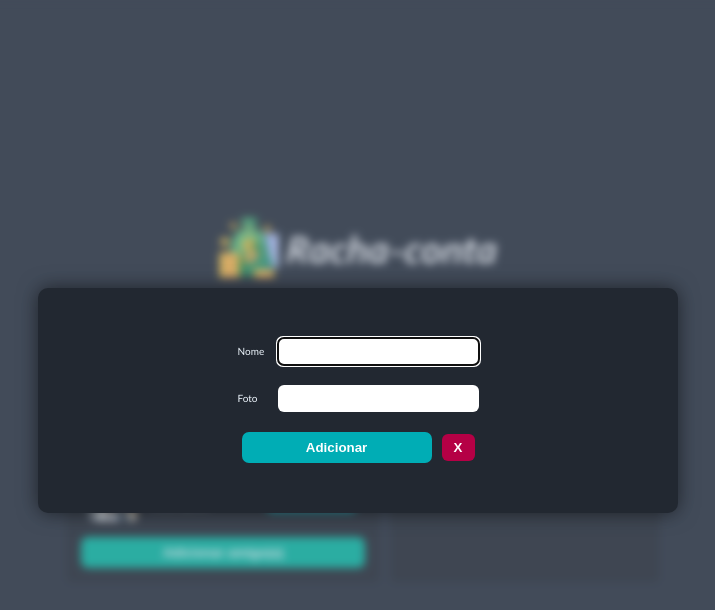
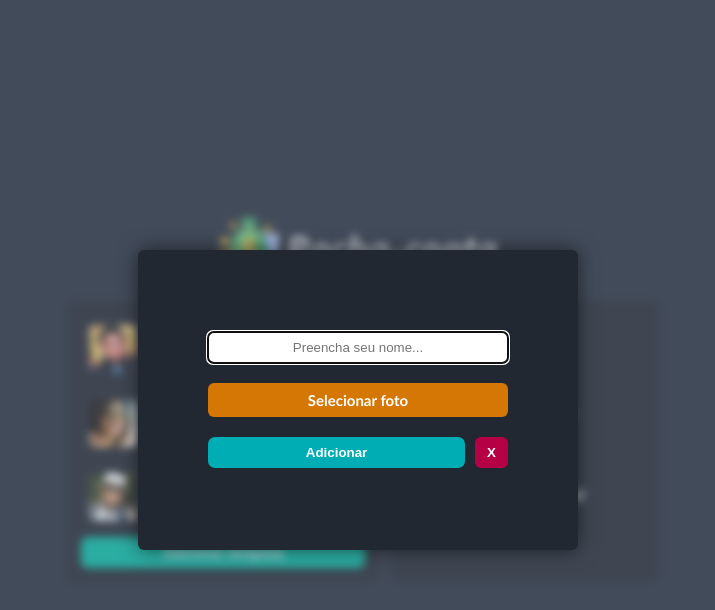
Before and after one commit to DanThug/app-racha-conta, a React (Vite) app: page / in a window 1280 px wide. Both pictures are taken after a click on the button "Adicionar amigo(a)". Shown: the top 610 px of the page, without its empty margins (282-997 px from the left). Built offline with nearby package versions, Linux system fonts and the light colour scheme.

Commit message:
add envio de imagem

```diff
--- a/src/FriendBill.jsx
+++ b/src/FriendBill.jsx
@@ -23,11 +23,11 @@ const FriendBill = ({ selectedFriend, setfriendsList }) => {
                     <h2>Rache a conta com {selectedFriend.name}</h2>
                     <div>
                         <span>Valor total</span>
-                        <input type="number" name="totalBill" id="" />
+                        <input type="number" name="totalBill" placeholder="60"/>
                     </div>
                     <div>
                         <span>Seus gastos</span>
-                        <input type="number" name="mySpend" id="" />
+                        <input type="number" name="mySpend" placeholder="25"/>
                     </div>
                     <div>
                         <span>Quem Vai pagar?</span>
--- a/src/ModalAddFriend.css
+++ b/src/ModalAddFriend.css
@@ -16,13 +16,10 @@
 .modal-add-friend-container {
     z-index: 1;
     display: flex;
-    justify-content: space-between;
+    justify-content: center;
     align-items: center;
     flex-direction: column;
-    border-radius: 10px;
-    width: 50%;
-    padding: 50px;
-    height: auto;
+    height: 300px;
     color: aliceblue;
     font-family: 'Gill Sans', 'Gill Sans MT', Calibri, 'Trebuchet MS', sans-serif;
     background-color: #222831;
@@ -30,20 +27,39 @@
     box-shadow: 0px 0px 20px 0px rgba(0,0,0,0.55);
 }
 
+.input-add-name {
+    padding: 0.8rem 1.2rem;
+    border: none;
+    border-radius: 6px;
+    width: 100%;
+    text-align: center;
+}
+
+.input-add-name::placeholder {
+    text-align: center;
+}
+
 .modal-add-friend-container div {
     display: flex;
     align-items: center;
     flex-direction: row;
+    width: 400px;
+    padding: 0 5rem;
+}
+
+.modal-add-friend-container:first-child {
+    padding: 20px;
 }
 
 .modal-add-friend-container div span {
     min-width: 40px;
 }
 
-.modal-add-friend-container input {
-    padding: 0.6rem 1.2rem;
+.modal-add-friend-container {
+    padding: 0.8rem 1.2rem;
     border: none;
     border-radius: 6px;
+    width: auto;
 }
 
 .modal-add-friend-buttons {
@@ -68,12 +84,12 @@
 .close-button {
     background-color: #b50045;
     color: #fff;
-    padding: 0.8rem 1.2rem;
-    border: none;
-    border-radius: 7px;
     font-weight: bold;
     cursor: pointer;
     transition: 0.3s;
+    padding: 0.8rem 1.2rem;
+    border: none;
+    border-radius: 6px;
 }
 
 .add-button:hover {
@@ -84,6 +100,30 @@
     background-color: #97023b;
 }
 
+.input-add-file {
+    display: none;
+}
+
+.input-add-label {
+    width: 100%;
+    padding: 0.8rem 1.2rem;
+    background-color: rgb(213, 119, 5);
+    color: #fff;
+    font-weight: bold;
+    text-align: center;
+    font-size: 1.5rem;
+    cursor: pointer;
+    transition: 0.3s;
+    border-radius: 6px;
+}
+
+.input-add-label:hover {
+    background-color: rgb(183, 103, 4);
+}
+
+.error-msg {
+    font-size: 1.4rem;
+}
 
 @media (max-width: 650px) {
     .modal-add-friend-container {
--- a/src/ModalAddFriend.jsx
+++ b/src/ModalAddFriend.jsx
@@ -1,24 +1,54 @@
+import axios from 'axios'
 import './ModalAddFriend.css'
+import { useState } from 'react'
+import { SyncLoader } from 'react-spinners'
 
 const ModalAddFriend = ({ setfriendsList, modalAddFriend, setModalAddFriend }) => {
+    const [loading, setLoading] = useState(false)
+    const [msg, setMsg] = useState(null)
     const validValue = value => /([a-zA-Z])/.test(value) && value.length > 1
+    const config = {
+        headers: {
+            "Custom-Header": "value"
+        }
+    }
+
+    const handleCloseButton = () => {
+        setModalAddFriend(m => !m)
+        setMsg("")
+    }
 
     const handleSubmitFriend = e => {
         e.preventDefault()
 
-        const { newFriendName, urlPic } = e.target.elements
-        const isValidValue = validValue(newFriendName.value)
+        const { newFriendName, file } = e.target.elements
+        const isValidName = validValue(newFriendName.value)
+        const selectedImage = file.files[0]
 
-        if (isValidValue) {
-            const newFriend = {
-                id: crypto.randomUUID(),
-                name: newFriendName.value,
-                urlPic: urlPic.value,
-                bill: "0"
-            }
-            setfriendsList(f => [...f, newFriend])
-            setModalAddFriend(m => !m)
+        if (isValidName) {
+            const fd = new FormData()
+
+            fd.append('file', selectedImage)
+            setLoading(true)
+            axios.post("http://httpbin.org/post", fd, config)
+            .then(({ data }) => {
+                const newFriend = {
+                    id: crypto.randomUUID(),
+                    name: newFriendName.value,
+                    urlPic: selectedImage ? data.files.file : "friends/friend.jpg",
+                    bill: "0"
+                }
+
+                setModalAddFriend(prevState => !prevState)
+                setfriendsList(prevState => [...prevState, newFriend])
+            })
+            .catch(err => setMsg("Falha ao adicionar amigo!"))
+            .finally(() => setLoading(false))
+
+            return
         }
+
+        setMsg("Preencha os campos corretamente!")
     }
 
     return (
@@ -28,17 +58,18 @@ const ModalAddFriend = ({ setfriendsList, modalAddFriend, setModalAddFriend }) =
                 <div className="modal-add-friend">
                     <div className="modal-add-friend-container">
                         <div>
-                            <span>Nome</span>
-                            <input type="text" name="newFriendName" autoFocus />
+                            <input className="input-add-name" type="text" name="newFriendName" placeholder="Preencha seu nome..." autoFocus />
                         </div>
                         <div>
-                            <span>Foto</span>
-                            <input type="text" name="urlPic" />
+                            <label htmlFor="input-add-file" className="input-add-label">Selecionar foto</label>
+                            <input className="input-add-file" type="file" name="file" id="input-add-file" />
                         </div>
                         <div className="modal-add-friend-buttons">
                             <button className="add-button" title="Adicionar amigo">Adicionar</button>
-                            <input onClick={() => setModalAddFriend(m => !m)} type="button" className="close-button" title="Fechar tela" value="X" />
+                            <input onClick={() => handleCloseButton()} type="button" className="close-button" title="Fechar tela" value="X" />
                         </div>
+                        { loading && <SyncLoader color={"white"} speedMultiplier={0.6} /> }
+                        { msg && <span className="error-msg">{ msg }</span> }
                     </div>
                 </div>
             </form>
```
